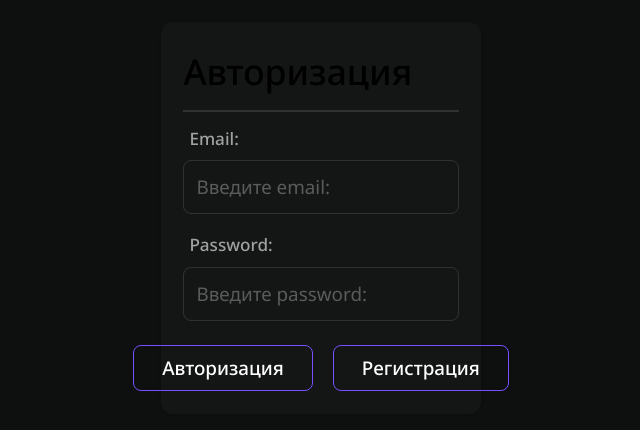
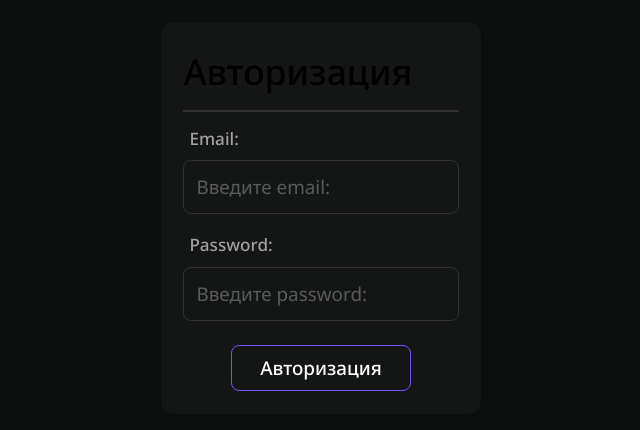
Before and after one commit to WlncEstEr/front, a Next.js app: page / in a window 1280 px wide. Shown: the part 182-612 px from the top of the page, without its empty margins (319-959 px from the left). Built offline with nearby package versions, Linux system fonts and the light colour scheme; no server answers.

Commit message:
Fix domain

```diff
--- a/next.config.mjs
+++ b/next.config.mjs
@@ -2,6 +2,7 @@
 const nextConfig = {
 	env: {
 		SERVER_URL: process.env.SERVER_URL,
+		CLIENT_DOMAIN: process.env.CLIENT_DOMAIN,
 	},
 	experimental: {
 		missingSuspenseWithCSRBailout: false,
--- a/src/app/auth/Auth.tsx
+++ b/src/app/auth/Auth.tsx
@@ -77,7 +77,7 @@ export function Auth() {
 
 				<div className='flex items-center gap-5 justify-center'>
 					<Button onClick={() => setIsLogin(true)}>Авторизация</Button>
-					<Button onClick={() => setIsLogin(false)}>Регистрация</Button>
+					{/* <Button onClick={() => setIsLogin(false)}>Регистрация</Button> */}
 				</div>
 			</form>
 		</div>
--- a/src/services/auth-token.service.ts
+++ b/src/services/auth-token.service.ts
@@ -2,7 +2,7 @@ import Cookies from 'js-cookie'
 
 export enum EnumTokens {
 	'ACCESS_TOKEN' = 'accessToken',
-	'REFRESH_TOKEN' = 'refreshToken'
+	'REFRESH_TOKEN' = 'refreshToken',
 }
 
 export const getAccessToken = () => {
@@ -12,9 +12,9 @@ export const getAccessToken = () => {
 
 export const saveTokenStorage = (accessToken: string) => {
 	Cookies.set(EnumTokens.ACCESS_TOKEN, accessToken, {
-		domain: 'localhost',
+		domain: process.env.CLIENT_DOMAIN,
 		sameSite: 'strict',
-		expires: 1
+		expires: 1,
 	})
 }
 
```
